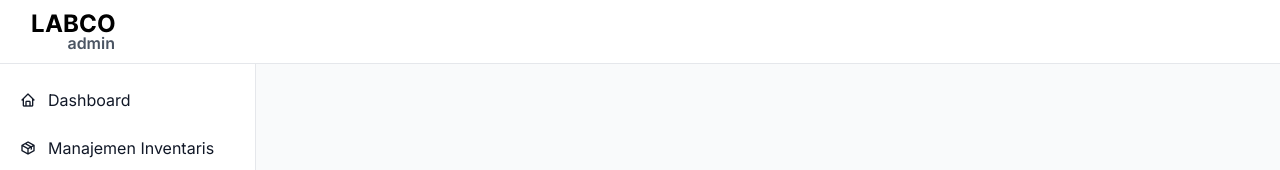
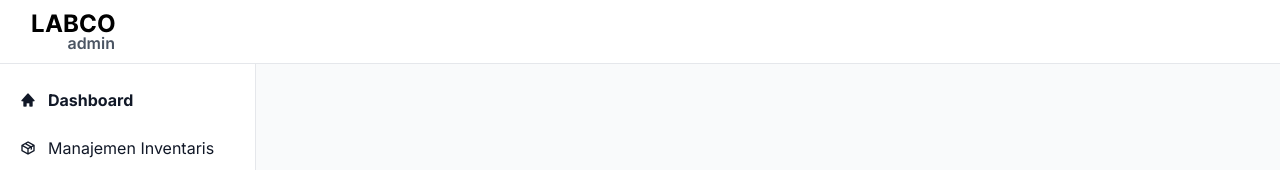
Before and after one commit to muhrizqiardi/labco, a Next.js app: page /admin in a window 1280 px wide. Shown: the top 170 px of the page. Built offline with nearby package versions, Linux system fonts and the light colour scheme.

Commit message:
feat: isCurrentPage function

```diff
--- a/components/Sidebar.js
+++ b/components/Sidebar.js
@@ -1,6 +1,13 @@
 import Link from "next/link";
+import { useRouter } from "next/router";
 
 function Sidebar({ isSidebarOpen, setIsSidebarOpen, menuItems }) {
+  const router = useRouter();
+
+  const isCurrentPage = (menuItem) => {
+    return router.pathname === menuItem;
+  };
+
   return (
     <aside
       className={`w-full h-full md:w-64 fixed top-0 ${
@@ -17,7 +24,7 @@ function Sidebar({ isSidebarOpen, setIsSidebarOpen, menuItems }) {
         <ul className="space-y-2">
           {(menuItems ?? []).map((item) => (
             <li>
-              {!(item?.isCurrentPage ?? false) ? (
+              {!(isCurrentPage(item?.href)) ? (
                 <Link href={item?.href ?? "#"}>
                   <a className="flex items-center p-2 text-base font-normal text-gray-900 rounded-lg hover:bg-gray-100">
                     <i class={item?.icon ?? ""}></i>
@@ -26,7 +33,7 @@ function Sidebar({ isSidebarOpen, setIsSidebarOpen, menuItems }) {
                 </Link>
               ) : (
                 <div className="flex items-center p-2 text-base font-bold text-gray-900 rounded-lg">
-                  <i class={item?.icon ?? ""}></i>
+                  <i class={item?.activeIcon ?? ""}></i>
                   <span className="ml-3">{item?.title}</span>
                 </div>
               )}
```
